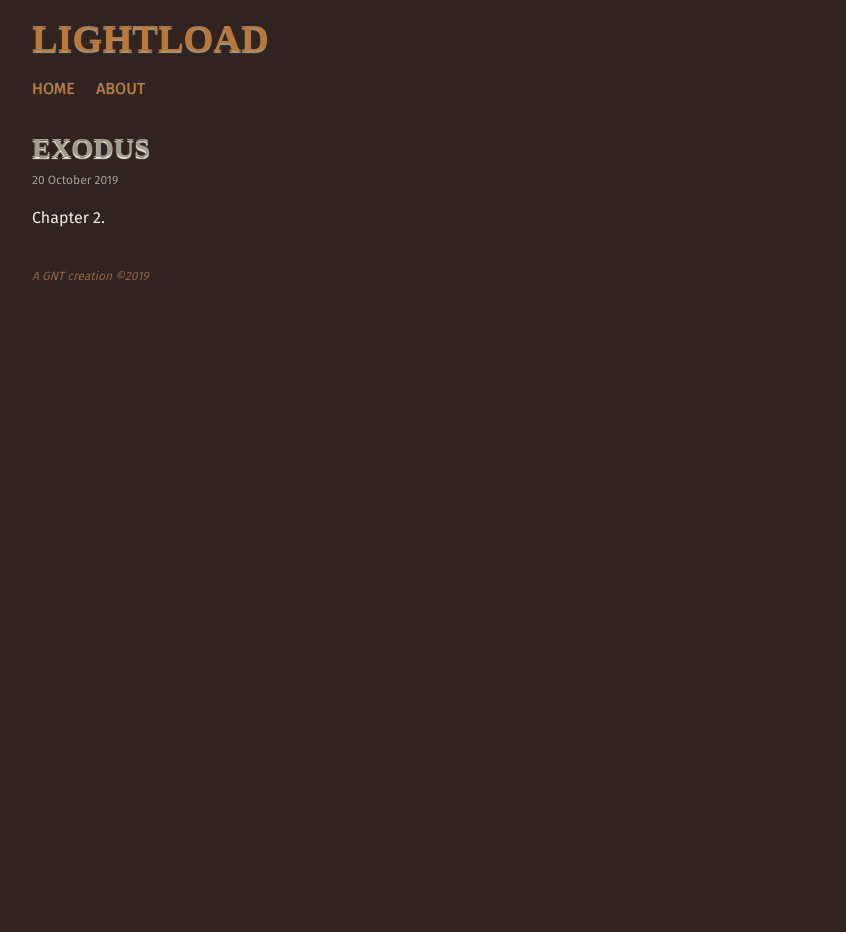
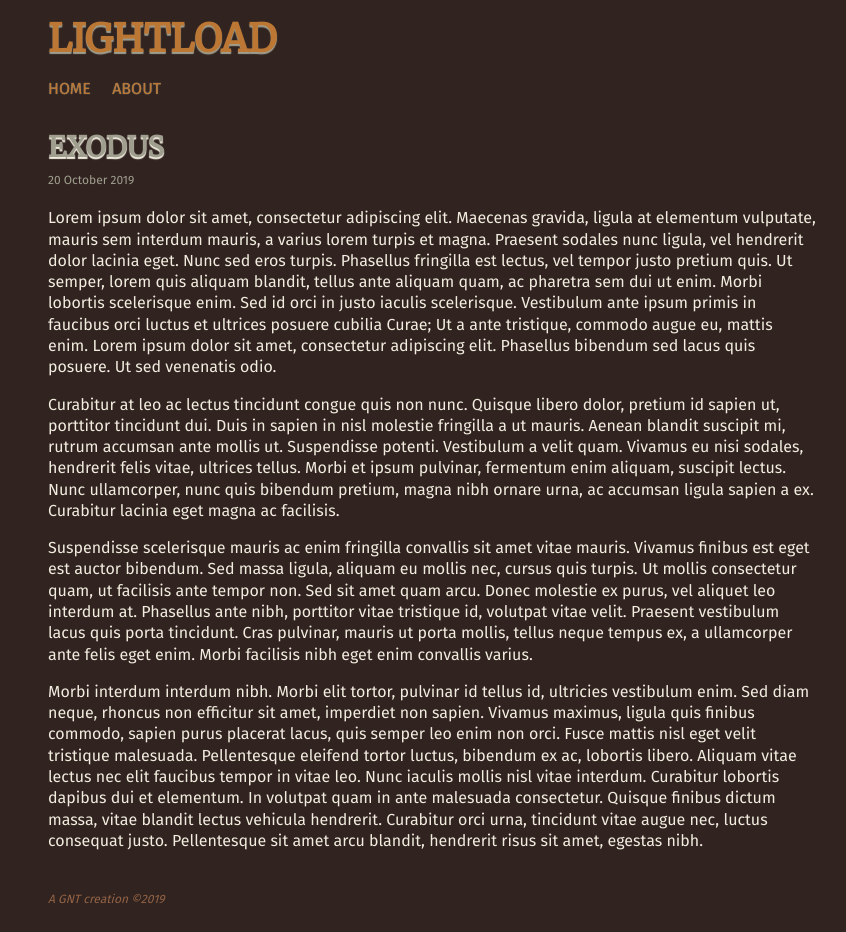
Before and after one commit to naum/lightload, a Jekyll site: the page built from wiki/exodus.md, in a window 1280 px wide. Shown: the whole page, without its empty margins (208-1054 px from the left). Built offline with Jekyll 4.4.1, drawn with Linux system fonts in a browser that asks for light colours; before the commit the page ends 900 px from its top, so only the background shows below that.

Commit message:
New pages, more style experiments

```diff
--- a/_layouts/default.html
+++ b/_layouts/default.html
@@ -2,7 +2,7 @@
 <html>
   <head>
     <meta charset="utf-8">
-    <title>{{ page.title }}</title>
+    <title>{{ page.title | upcase }} [{{ site.title }}]</title>
     <link href="https://fonts.googleapis.com/css?family={{ site.font_accent | url_encode }}&display=swap" rel="stylesheet">
     <link href="https://fonts.googleapis.com/css?family={{ site.font_main | url_encode }}&display=swap" rel="stylesheet">
     <link rel="stylesheet" href="/assets/css/main.css">
--- a/assets/css/main.css
+++ b/assets/css/main.css
@@ -28,12 +28,12 @@
 body {
   color: var(--text-main);
   background: var(--background-body);
-  font-family: 'Fira Sans', sans-serif;
+  font-family: var(--font-main), sans-serif;
   font-size: 100%;
   line-height: 1.33rem;
-  max-width: 50rem;
-  margin: 1.25rem auto;
-  padding: 0 0.625rem;
+  max-width: 48rem;
+  margin: 1.33rem auto;
+  padding: 0 0.75rem;
   text-rendering: optimizeLegibility;
 }
 
@@ -48,10 +48,13 @@
   margin-bottom: 2.37rem;
 }
 
+h1, h2 {
+  font-family: var(--font-accent);
+}
+
 h1 {
   color: var(--main-brand);
   font-size: 2.4rem;
-  font-family: Planewalker;
   margin-bottom: 1.333rem;
   margin-top: 1.777rem;
   text-transform: uppercase;
@@ -64,7 +67,6 @@
 
 h2 {
   color: var(--light-accent);
-  font-family: Planewalker;
   font-size: 1.77rem;
   text-shadow: 0 0.125rem 0.0625rem var(--text-main);
   text-transform: uppercase;
@@ -84,11 +86,11 @@
 
 table {
   border-collapse: collapse;
-  margin-bottom: 0.625rem;
+  margin-bottom: 0.75rem;
 }
 
 td, th {
-  padding: 0.375rem;
+  padding: 0.25rem;
   text-align: left;
 }
 
--- a/wiki/exodus.md
+++ b/wiki/exodus.md
@@ -4,4 +4,10 @@
 date: 2019-10-20
 ---
 
-Chapter 2.
+Lorem ipsum dolor sit amet, consectetur adipiscing elit. Maecenas gravida, ligula at elementum vulputate, mauris sem interdum mauris, a varius lorem turpis et magna. Praesent sodales nunc ligula, vel hendrerit dolor lacinia eget. Nunc sed eros turpis. Phasellus fringilla est lectus, vel tempor justo pretium quis. Ut semper, lorem quis aliquam blandit, tellus ante aliquam quam, ac pharetra sem dui ut enim. Morbi lobortis scelerisque enim. Sed id orci in justo iaculis scelerisque. Vestibulum ante ipsum primis in faucibus orci luctus et ultrices posuere cubilia Curae; Ut a ante tristique, commodo augue eu, mattis enim. Lorem ipsum dolor sit amet, consectetur adipiscing elit. Phasellus bibendum sed lacus quis posuere. Ut sed venenatis odio.
+
+Curabitur at leo ac lectus tincidunt congue quis non nunc. Quisque libero dolor, pretium id sapien ut, porttitor tincidunt dui. Duis in sapien in nisl molestie fringilla a ut mauris. Aenean blandit suscipit mi, rutrum accumsan ante mollis ut. Suspendisse potenti. Vestibulum a velit quam. Vivamus eu nisi sodales, hendrerit felis vitae, ultrices tellus. Morbi et ipsum pulvinar, fermentum enim aliquam, suscipit lectus. Nunc ullamcorper, nunc quis bibendum pretium, magna nibh ornare urna, ac accumsan ligula sapien a ex. Curabitur lacinia eget magna ac facilisis.
+
+Suspendisse scelerisque mauris ac enim fringilla convallis sit amet vitae mauris. Vivamus finibus est eget est auctor bibendum. Sed massa ligula, aliquam eu mollis nec, cursus quis turpis. Ut mollis consectetur quam, ut facilisis ante tempor non. Sed sit amet quam arcu. Donec molestie ex purus, vel aliquet leo interdum at. Phasellus ante nibh, porttitor vitae tristique id, volutpat vitae velit. Praesent vestibulum lacus quis porta tincidunt. Cras pulvinar, mauris ut porta mollis, tellus neque tempus ex, a ullamcorper ante felis eget enim. Morbi facilisis nibh eget enim convallis varius.
+
+Morbi interdum interdum nibh. Morbi elit tortor, pulvinar id tellus id, ultricies vestibulum enim. Sed diam neque, rhoncus non efficitur sit amet, imperdiet non sapien. Vivamus maximus, ligula quis finibus commodo, sapien purus placerat lacus, quis semper leo enim non orci. Fusce mattis nisl eget velit tristique malesuada. Pellentesque eleifend tortor luctus, bibendum ex ac, lobortis libero. Aliquam vitae lectus nec elit faucibus tempor in vitae leo. Nunc iaculis mollis nisl vitae interdum. Curabitur lobortis dapibus dui et elementum. In volutpat quam in ante malesuada consectetur. Quisque finibus dictum massa, vitae blandit lectus vehicula hendrerit. Curabitur orci urna, tincidunt vitae augue nec, luctus consequat justo. Pellentesque sit amet arcu blandit, hendrerit risus sit amet, egestas nibh.
```
Also changed, not shown: wiki/the-grand-roadmap.md (added, +11 -0 lines).
